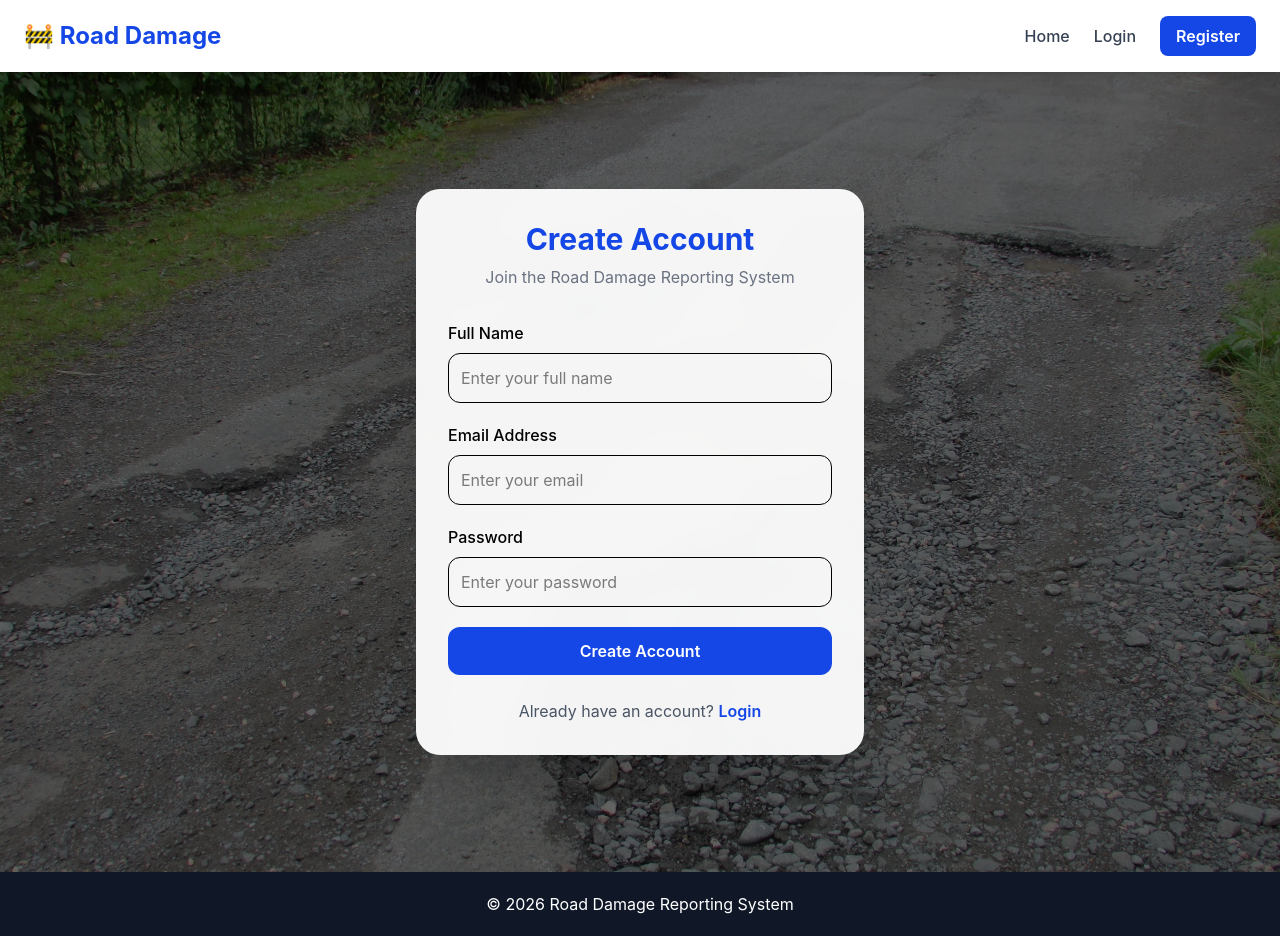
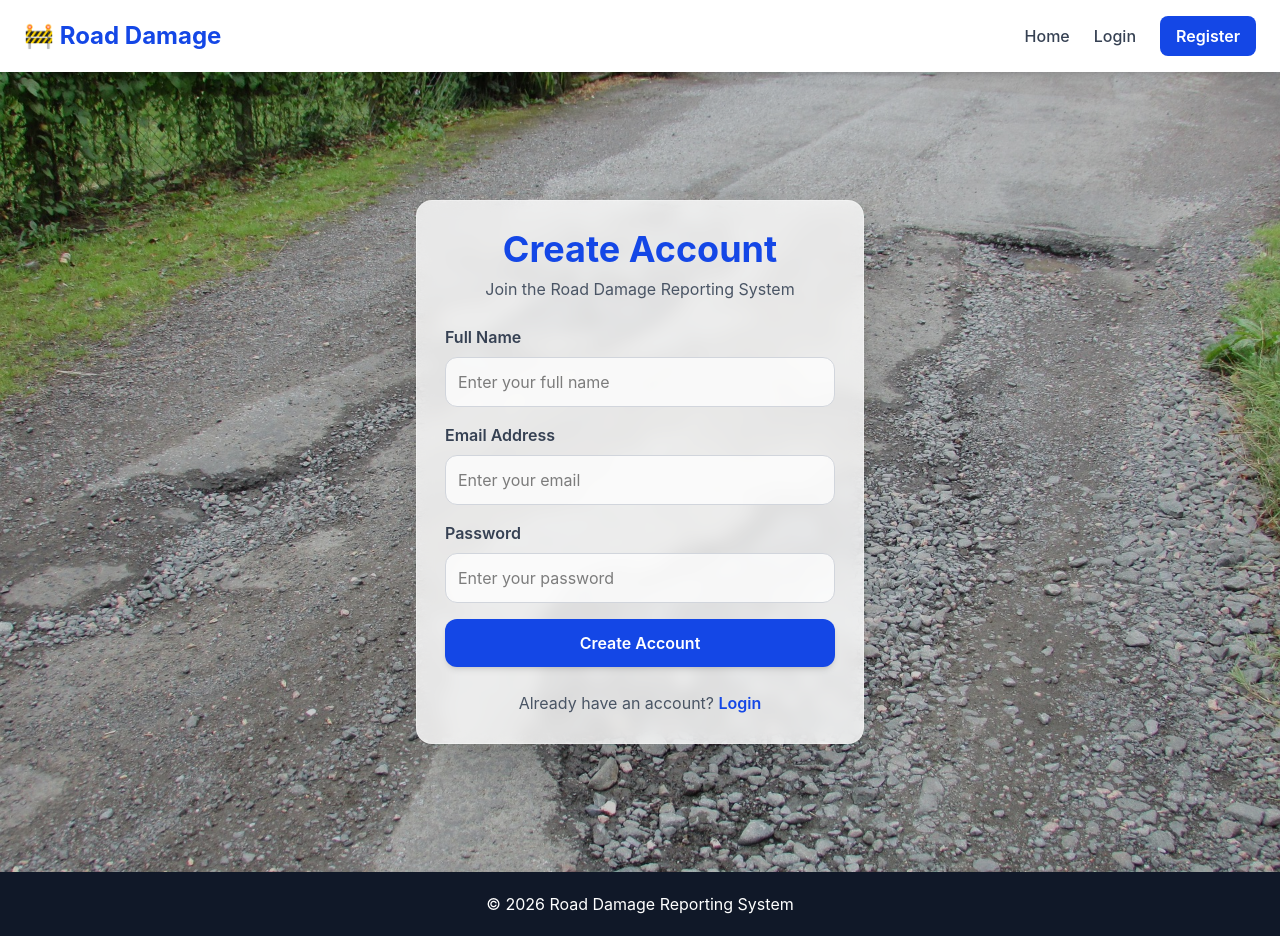
Before and after one commit to manishgavas05-blip/road-damage-reporting, a React (Vite) app in the folder client/: page /register in a window 1280 px wide. Built offline with nearby package versions, Linux system fonts and the light colour scheme.

Commit message:
Update register page design

```diff
--- a/client/src/pages/Register.jsx
+++ b/client/src/pages/Register.jsx
@@ -41,27 +41,32 @@ function Register() {
 
   return (
     <section
-    className="min-h-screen flex items-center justify-center bg-cover bg-center relative px-4"
-    style={{ backgroundImage: `url(${roadBg})` }}
+      className="min-h-screen flex items-center justify-center bg-cover bg-center relative px-4 py-10"
+      style={{
+        backgroundImage: `url(${roadBg})`,
+      }}
     >
       {/* Dark Overlay */}
-    <div className="absolute inset-0 bg-black/60"></div>
+      <div className="absolute inset-0 bg-black/20"></div>
 
       {/* Register Card */}
-    <div className="relative bg-white/95 backdrop-blur-md rounded-3xl shadow-2xl w-full max-w-md p-8">
+      <div className="relative w-full max-w-md bg-white/80 backdrop-blur-sm rounded-2xl shadow-2xl p-7 border border-white/30">
 
-      <h1 className="text-3xl font-bold text-center text-blue-700 mb-2">
+        {/* Heading */}
+        <h1 className="text-4xl font-bold text-center text-blue-700 mb-2">
           Create Account
         </h1>
 
-      <p className="text-center text-gray-500 mb-8">
+        <p className="text-center text-gray-600 mb-6">
           Join the Road Damage Reporting System
         </p>
 
-      <form onSubmit={handleSubmit} className="space-y-5">
+        {/* Register Form */}
+        <form onSubmit={handleSubmit} className="space-y-4">
 
+          {/* Full Name */}
           <div>
-          <label className="block font-medium mb-2">
+            <label className="block mb-2 font-semibold text-gray-700">
               Full Name
             </label>
 
@@ -71,13 +76,14 @@ function Register() {
               value={formData.name}
               onChange={handleChange}
               placeholder="Enter your full name"
-            className="w-full border rounded-xl p-3 focus:ring-2 focus:ring-blue-500"
+              className="w-full border border-gray-300 bg-white/75 rounded-xl p-3 focus:outline-none focus:ring-2 focus:ring-blue-500 focus:border-blue-500"
               required
             />
           </div>
 
+          {/* Email */}
           <div>
-          <label className="block font-medium mb-2">
+            <label className="block mb-2 font-semibold text-gray-700">
               Email Address
             </label>
 
@@ -87,13 +93,14 @@ function Register() {
               value={formData.email}
               onChange={handleChange}
               placeholder="Enter your email"
-            className="w-full border rounded-xl p-3 focus:ring-2 focus:ring-blue-500"
+              className="w-full border border-gray-300 bg-white/75 rounded-xl p-3 focus:outline-none focus:ring-2 focus:ring-blue-500 focus:border-blue-500"
               required
             />
           </div>
 
+          {/* Password */}
           <div>
-          <label className="block font-medium mb-2">
+            <label className="block mb-2 font-semibold text-gray-700">
               Password
             </label>
 
@@ -103,22 +110,25 @@ function Register() {
               value={formData.password}
               onChange={handleChange}
               placeholder="Enter your password"
-            className="w-full border rounded-xl p-3 focus:ring-2 focus:ring-blue-500"
+              className="w-full border border-gray-300 bg-white/75 rounded-xl p-3 focus:outline-none focus:ring-2 focus:ring-blue-500 focus:border-blue-500"
               required
             />
           </div>
 
+          {/* Create Account Button */}
           <button
             type="submit"
-          className="w-full bg-blue-700 hover:bg-blue-800 text-white py-3 rounded-xl font-semibold transition"
+            className="w-full bg-blue-700 hover:bg-blue-800 text-white py-3 rounded-xl font-semibold transition shadow-md"
           >
             Create Account
           </button>
 
         </form>
 
+        {/* Login Link */}
         <p className="text-center mt-6 text-gray-600">
           Already have an account?{" "}
+
           <Link
             to="/login"
             className="text-blue-700 font-semibold hover:underline"
```
Lines whose indentation alone changed are shown as unchanged.
